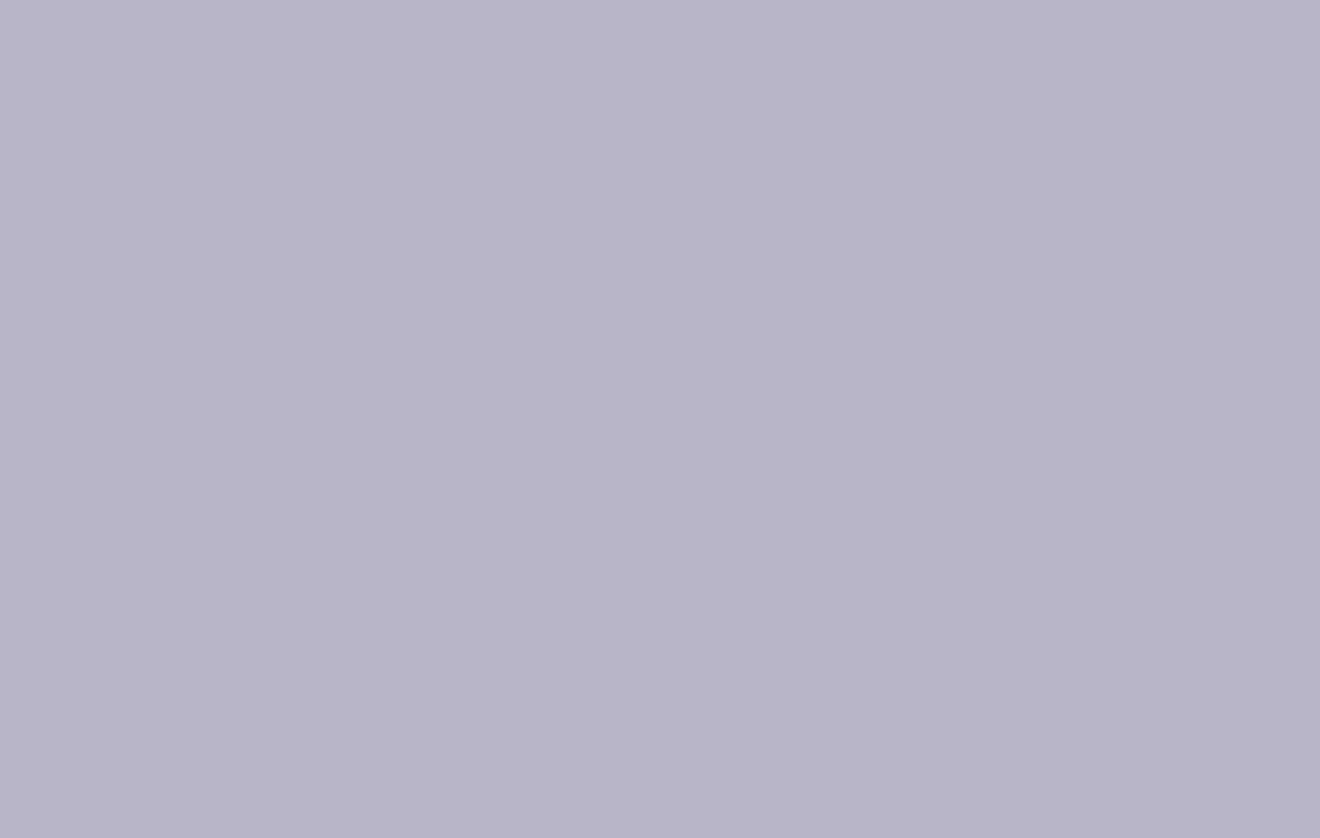
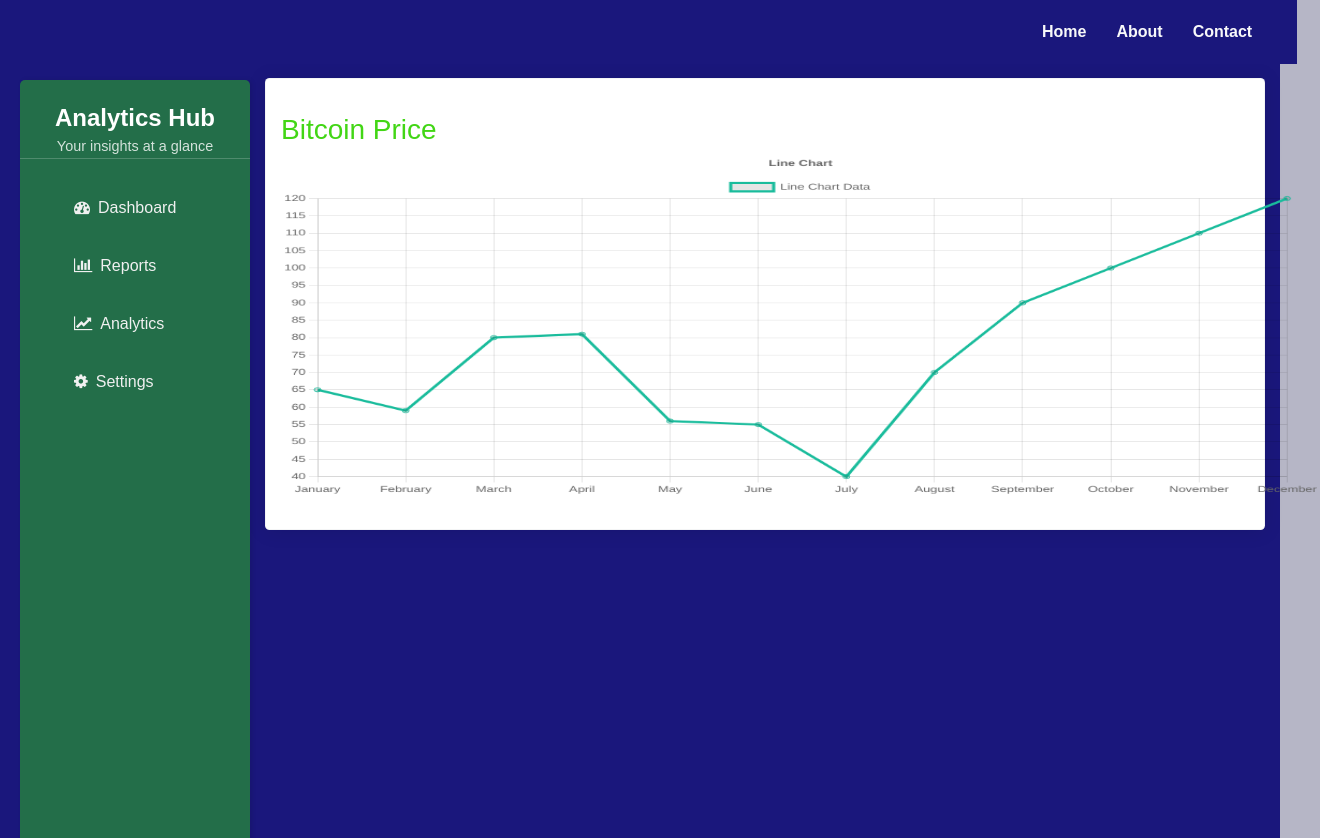
Before and after one commit to Sina-Akhavi/my-react-app, a React (Create React App) app: page / in a window 1280 px wide. Before the commit this address had no page. Shown: the whole page, 1320 px wide, since content can reach past the window. Before the commit the page ends 800 px from the top, so only its background shows below. Built offline with nearby package versions, Linux system fonts and the light colour scheme.

Commit message:
put home page in a correct route

```diff
--- a/src/App.js
+++ b/src/App.js
@@ -1,18 +1,19 @@
 import React from 'react';
 import { BrowserRouter, Route, Routes } from 'react-router-dom';
-import Sidebar from './components/Sidebar.js';
-import MainPanel from './components/MainPanel.js';
+// import Sidebar from './components/Sidebar.js';
+// import MainPanel from './components/MainPanel.js';
 import './styles/app.css';
 import LoginPage from './components/LoginPage.js';
+import HomePage from './components/HomePage.js';
 
 const App = () => {
     return (
         <BrowserRouter>
             <Routes>
-                <Route path='/login' element={<LoginPage />}/>
-                <Route></Route>
-                <Route></Route>
-                <Route></Route>
+                <Route path='/login' element={<LoginPage/>} />
+                <Route path='/' element={<HomePage/>} />
+                <Route/>
+                <Route/>
             </Routes>
         </BrowserRouter>
 
--- /dev/null
+++ b/src/components/HomePage.js
@@ -0,0 +1,14 @@
+import Sidebar from './Sidebar.js';
+import MainPanel from './MainPanel.js';
+
+
+function HomePage() {
+  return (
+    <div className="wrapper">
+        <Sidebar />
+        <MainPanel />
+    </div>
+  );
+}
+
+export default HomePage;
```
